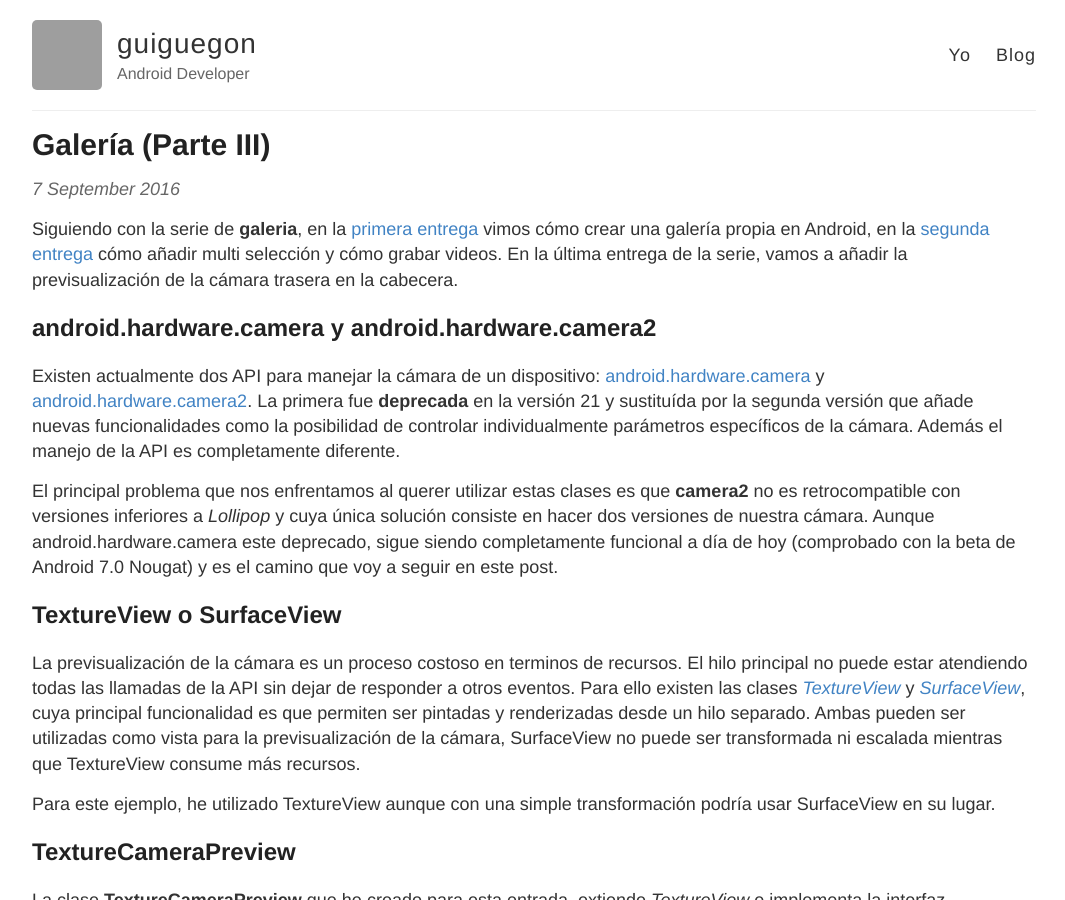
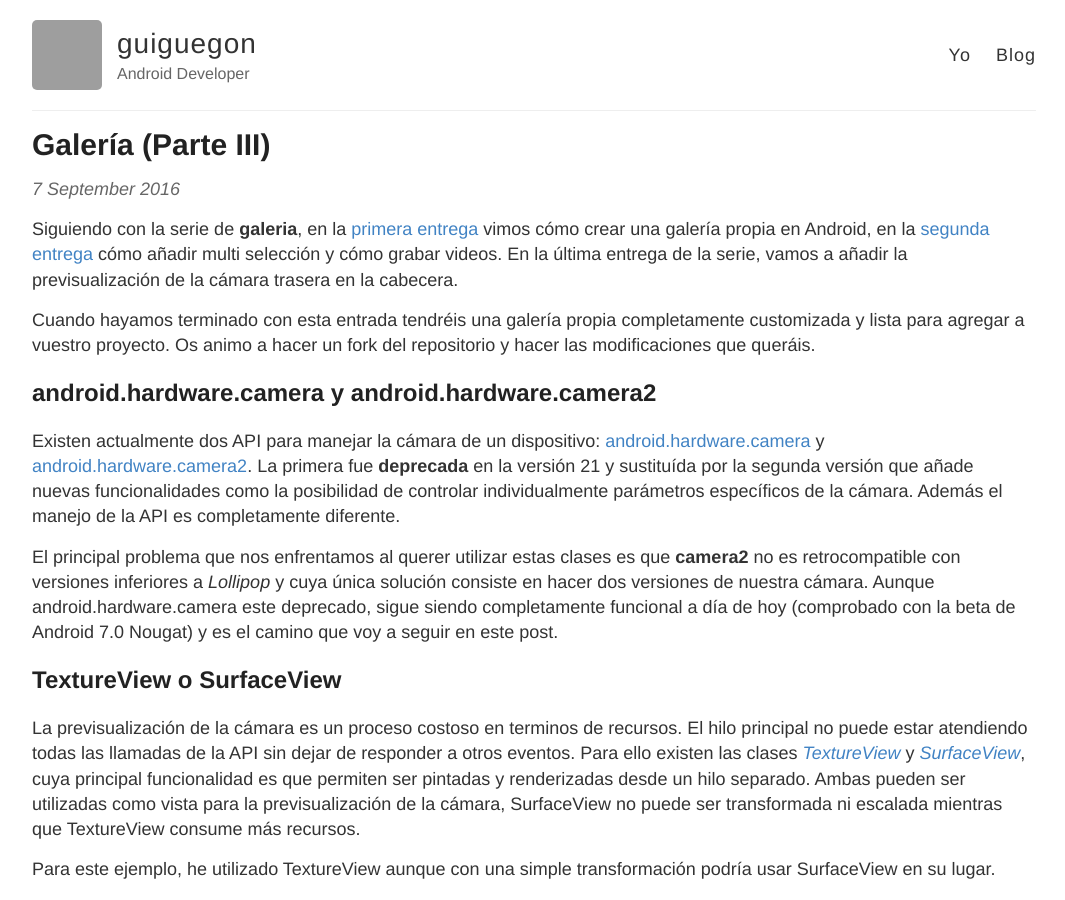
Before and after one commit to guiguegon/guiguegon.github.io, a Jekyll site: the page built from _posts/2016-9-7-gallery-III.md, in a window 1280 px wide and 900 px high. Shown: the whole window, without its empty margins (106-1171 px from the left). Built offline with Jekyll 4.4.1, drawn with Linux system fonts in a browser that asks for light colours; comment, search, counter and statistics services are not loaded; some of the changed text lies outside the part shown; grey boxes are pictures that could not be loaded.

Commit message:
Update 2016-9-7-gallery-III.md

```diff
--- a/_posts/2016-9-7-gallery-III.md
+++ b/_posts/2016-9-7-gallery-III.md
@@ -4,6 +4,8 @@ title: Galería (Parte III)
 ---
 
 Siguiendo con la serie de **galeria**, en la <a href="/gallery-I/">primera entrega</a> vimos cómo crear una galería propia en Android, en la <a href="/gallery-II/">segunda entrega</a> cómo añadir multi selección y cómo grabar videos. En la última entrega de la serie, vamos a añadir la previsualización de la cámara trasera en la cabecera.
+
+Cuando hayamos terminado con esta entrada tendréis una galería propia completamente customizada y lista para agregar a vuestro proyecto. Os animo a hacer un fork del repositorio y hacer las modificaciones que queráis.
 
 <h2>android.hardware.camera y android.hardware.camera2</h2>
 Existen actualmente dos API para manejar la cámara de un dispositivo: [android.hardware.camera](https://developer.android.com/reference/android/hardware/Camera.html) y [android.hardware.camera2](https://developer.android.com/reference/android/hardware/camera2/package-summary.html). La primera fue **deprecada** en la versión 21 y sustituída por la segunda versión que añade nuevas funcionalidades como la posibilidad de controlar individualmente parámetros específicos de la cámara. Además el manejo de la API es completamente diferente.
```
Also changed, not shown: other parts of _posts/2016-9-7-gallery-III.md (+3 -3 lines).
